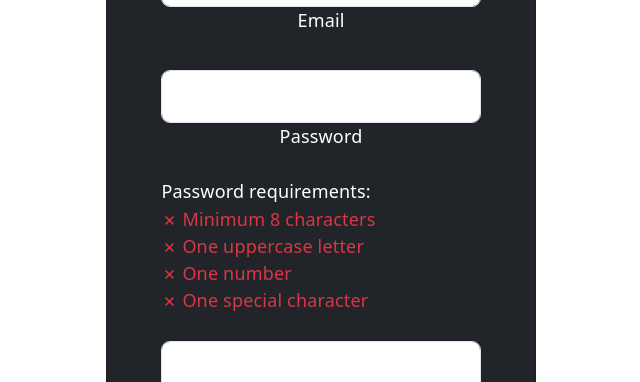
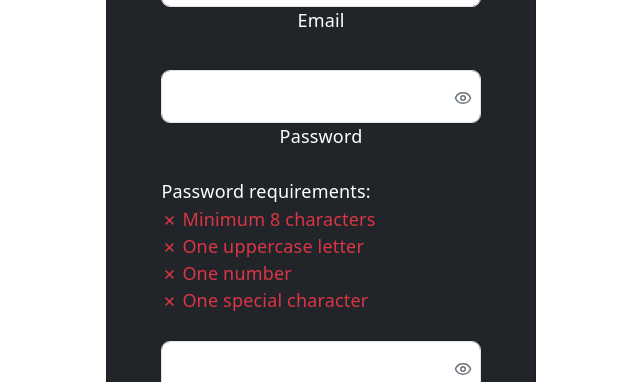
Before and after one commit to Dziopino/Movies-Frontend, a React (Vite) app: page /register in a window 1280 px wide. Shown: the part 418-800 px from the top of the page, without its empty margins (319-959 px from the left). Built offline with nearby package versions, Linux system fonts and the light colour scheme; no server answers.

Commit message:
feat: add password visibility toggle and documentation screenshots
added password visibility toggle to login and registration forms
added docs folder with application screenshots

```diff
--- a/src/components/Login.jsx
+++ b/src/components/Login.jsx
@@ -5,6 +5,7 @@ import useAuth from "../hooks/useAuth.js";
 import config from "../config/api.js";
 import toast from "react-hot-toast";
 import StatusMessage from "./StatusMessage.jsx";
+import PasswordInput from "./PasswordInput.jsx";
 
 function Login() {
     const navigate = useNavigate();
@@ -82,7 +83,7 @@ function Login() {
                                             </div>
 
                                             <div data-mdb-input-init className="form-outline form-white mb-4">
-                                                <input type="password" id="typePasswordX" className="form-control form-control-lg" onChange={(e)=>setPassword(e.target.value)} />
+                                                <PasswordInput id="password" value={password} onChange={(e) => setPassword(e.target.value)}/>
                                                 <label className="form-label" htmlFor="typePasswordX">Password</label>
                                             </div>
 
--- /dev/null
+++ b/src/components/PasswordInput.jsx
@@ -0,0 +1,68 @@
+import { useEffect, useRef, useState } from "react";
+import { Eye, EyeOff } from "lucide-react";
+
+function PasswordInput({ id, value, onChange, required = true }) {
+
+    const [showPassword, setShowPassword] = useState(false);
+    const inputRef = useRef(null);
+
+    const scrollToEnd = () => {
+        const input = inputRef.current;
+
+        if (!input) return;
+
+        input.scrollLeft = input.scrollWidth;
+    };
+
+    const moveCaretToEnd = () => {
+        const input = inputRef.current;
+
+        if (!input) return;
+
+        const end = input.value.length;
+
+        input.focus();
+        input.setSelectionRange(end, end);
+        input.scrollLeft = input.scrollWidth;
+    };
+
+    const togglePassword = () => {
+        setShowPassword((prev) => !prev);
+
+        requestAnimationFrame(() => {
+            moveCaretToEnd();
+        });
+    };
+
+    const handleChange = (event) => {
+        onChange(event);
+
+        requestAnimationFrame(() => {
+            scrollToEnd();
+        });
+    };
+
+    useEffect(() => {
+        if (value) {
+            requestAnimationFrame(() => {
+                scrollToEnd();
+            });
+        }
+    }, [value]);
+
+    return (
+        <div className="position-relative">
+            <input ref={inputRef} id={id} type={showPassword ? "text" : "password"} className="form-control form-control-lg" value={value} onChange={handleChange} required={required} autoComplete="current-password" style={{paddingRight: "3.5rem", overflow: "hidden", whiteSpace: "nowrap"}}/>
+
+            <button type="button" className="btn btn-link position-absolute end-0 top-50 translate-middle-y text-secondary p-2 border-0" style={{zIndex: 10, lineHeight: 1}} onMouseDown={(event) => {event.preventDefault();}} onClick={togglePassword} aria-label={showPassword ? "Ukryj hasło" : "Pokaż hasło"}>
+                {showPassword ? (
+                    <EyeOff size={18} />
+                ) : (
+                    <Eye size={18} />
+                )}
+            </button>
+        </div>
+    );
+}
+
+export default PasswordInput;
--- a/src/components/Register.jsx
+++ b/src/components/Register.jsx
@@ -4,6 +4,7 @@ import useAuth from "../hooks/useAuth.js";
 import {isPasswordValid} from "../utils/passwordValidator.js";
 import PasswordValidator from "./PasswordValidator.jsx";
 import config from "../config/api.js";
+import PasswordInput from "./PasswordInput.jsx";
 
 function Register() {
 
@@ -84,14 +85,15 @@ function Register() {
                                         </div>
 
                                         <div data-mdb-input-init className="form-outline form-white mb-4">
-                                            <input type="password" id="typePasswordX" className="form-control form-control-lg" onChange={(e) => setPassword(e.target.value)} />
+
+                                            <PasswordInput id={"typePasswordX"} value={password} onChange={(e) => setPassword(e.target.value)}/>
                                             <label className="form-label" htmlFor="typePasswordX">Password</label>
                                             <PasswordValidator password={password}/>
                                         </div>
 
 
                                         <div data-mdb-input-init className="form-outline form-white mb-4">
-                                            <input type="password" id="typeConfirmPassword" className="form-control form-control-lg" onChange={(e) => setConfirmPassword(e.target.value)} />
+                                            <PasswordInput id={"typeConfirmPassword"} value={confirmPassword} onChange={(e) => setConfirmPassword(e.target.value)}/>
                                             <label className="form-label" htmlFor="typeConfirmPassword">Confirm password</label>
                                         </div>
 
```
Also changed, not shown: 5 other files (tests, documents, lock files or other folders).
